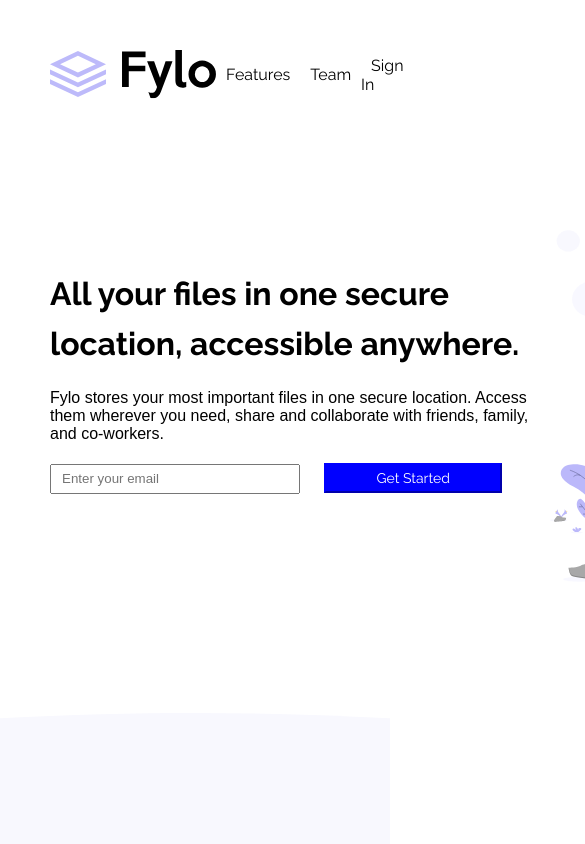
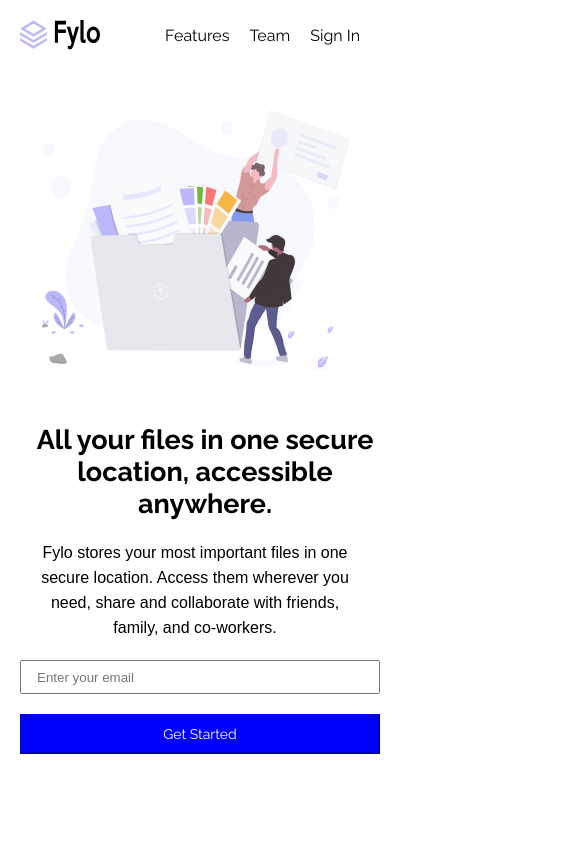
Before and after one commit to Olamispecial/project, a plain HTML site: page index.html in a window 390 px wide. Shown: the top 844 px of the page, 585 px wide, since content can reach past the window. Drawn offline with Linux system fonts and the light colour scheme.

Commit message:
changes to css file

```diff
--- a/css/style.css
+++ b/css/style.css
@@ -68,19 +68,19 @@ header nav  a{
 
 #email{
     width: 250px;
-    height: 30px;
+    height: 35px;
     padding: 10px;
 }
 
 #get-started{
     background: blue;
 	color: #fff;
-	padding: 5px 50px;
+	padding: 7px 50px;
 	border-radius: 0px;
     border-color: blue;
 	text-decoration: none;
 	margin: 20px 20px;
-	font-size: 14px;
+	font-size: 13px;
 }
 
 #starter-image > img{
@@ -277,7 +277,7 @@ footer{
 /* footer section ends here */
 
 /* media query starts here */
-@media(max-width: 375px){
+@media(min-width: 375px) and (max-width: 414px){
 
 /* header starts here */
 header > nav{
@@ -297,7 +297,7 @@ header > nav > img{
 }
 
 #starter > div{
-    width: 320px;
+    width: 360px;
 }
 
 #starter-text{
@@ -305,14 +305,14 @@ header > nav > img{
 }
 
 #starter-text > h1{
-    width: 340px;
-    font-size: 25px;
+    width: 370px;
+    font-size: 27px;
     line-height: 32px;
     text-align: center;
 }
 
 #starter-text > p{
-    width: 328px;
+    width: 350px;
     padding: 20px 10px;
     text-align: center;
     line-height: 25px;
@@ -330,7 +330,7 @@ header > nav > img{
 }
 
 #email{
-    width: 320px;
+    width: 360px;
     height: 30px;
     padding: 15px;
 }
```
